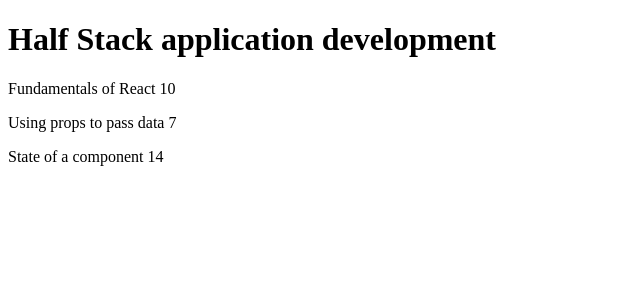
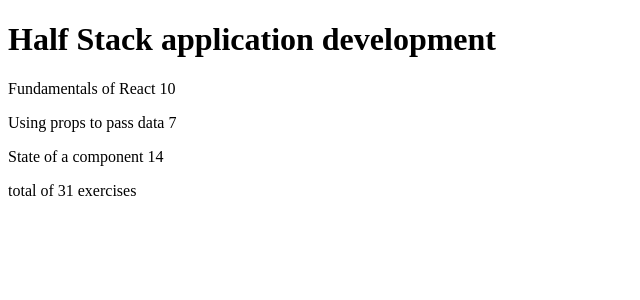
Before and after one commit to darol81/fullstackopen, a React (Vite) app in the folder osa2/kurssitiedot/: page / in a window 1280 px wide. Shown: the top 300 px of the page, without its empty margins (0-640 px from the left). Built offline with nearby package versions, Linux system fonts and the light colour scheme.

Commit message:
Kurssitiedot, step 7

```diff
--- a/osa2/kurssitiedot/src/App.jsx
+++ b/osa2/kurssitiedot/src/App.jsx
@@ -30,9 +30,9 @@
         sum += part.exercises;
     }
     return  (
-            <>
-                <p>Number of exercises {sum}</p>
-            </>
+                <>
+                    <p>total of {sum} exercises</p>
+                </>
             )
 }
 
@@ -42,6 +42,7 @@
                 <>
                     <Header course={course}/>
                     <Content course={course}/>
+                    <Total course={course}/>
                 </>
             )
 }
```
